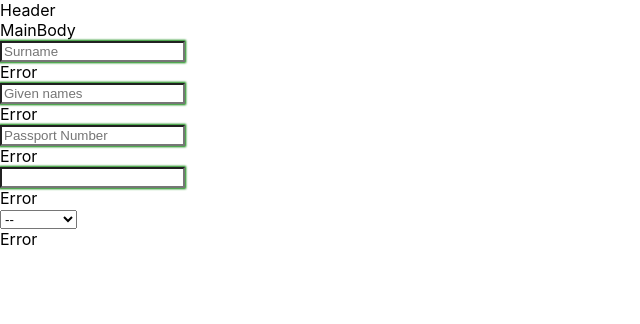
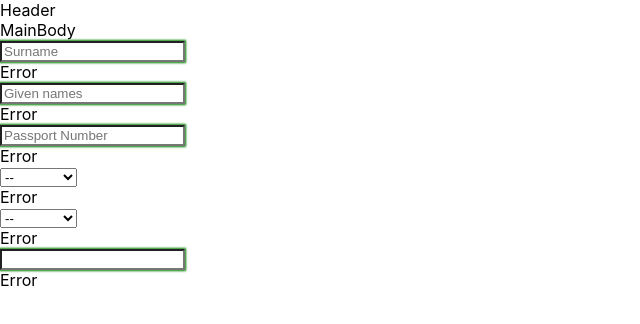
Before and after one commit to pgendre/n26-challenge-mrz-form, a React (Create React App) app: page / in a window 1280 px wide. Shown: the top 324 px of the page, without its empty margins (0-640 px from the left). Built offline with nearby package versions, Linux system fonts and the light colour scheme.

Commit message:
handle date change ok

```diff
--- a/src/components/common/form-input.jsx
+++ b/src/components/common/form-input.jsx
@@ -19,7 +19,7 @@ class FormInput extends React.Component {
     <select {...this.props}>
       <option value={null}> -- </option>
       {this.props.options.map(o => (
-        <option key={o.value} value={o.option}>
+        <option key={o.value} value={o.value}>
           {o.label}
         </option>
       ))}
--- a/src/components/main_body/form_global/form-global.jsx
+++ b/src/components/main_body/form_global/form-global.jsx
@@ -21,7 +21,7 @@ class FormGlobal extends React.Component {
       value: '',
       error: null
     },
-    country: {
+    issuingCountry: {
       value: '',
       error: null
     },
@@ -39,38 +39,59 @@ class FormGlobal extends React.Component {
     }
   }
 
-  handleChange = (evt, targetedKey) => {
-    this.setState(
-      _.set(_.clone(this.state), `${targetedKey}.value`, evt.target.value)
-    )
+  changeState = (value, targetedKey) => {
+    this.setState(_.set(_.clone(this.state), `${targetedKey}.value`, value))
   }
 
+  handleChange = (evt, targetedKey) =>
+    this.changeState(evt.target.value, targetedKey)
+
+  handleDateChange = (date, targetedKey) => this.changeState(date, targetedKey)
+
   render() {
+    console.log('NEW STATE =', this.state)
     return (
       <div>
         <FormInput
+          type="text"
           placeholder={formDescription.surname.placeholder}
           pattern={formDescription.surname.regex}
           value={this.state.surname.value}
           onChange={evt => this.handleChange(evt, 'surname')}
-          type="text"
         />
         <FormInput
+          type="text"
           placeholder={formDescription.givenNames.placeholder}
           pattern={formDescription.givenNames.regex}
           value={this.state.givenNames.value}
           onChange={evt => this.handleChange(evt, 'givenNames')}
-          type="text"
         />
         <FormInput
+          type="text"
           placeholder={formDescription.passportNumber.placeholder}
           pattern={formDescription.passportNumber.regex}
           value={this.state.passportNumber.value}
           onChange={evt => this.handleChange(evt, 'passportNumber')}
-          type="text"
         />
-        <FormInput type="date-picker" />
-        <FormInput type="select" options={countries} />
+
+        <FormInput
+          type="select"
+          options={countries}
+          onChange={evt => this.handleChange(evt, 'issuingCountry')}
+          value={this.state.issuingCountry.value}
+        />
+
+        <FormInput
+          type="select"
+          options={countries}
+          onChange={evt => this.handleChange(evt, 'nationality')}
+          value={this.state.nationality.value}
+        />
+
+        <FormInput
+          type="date-picker"
+          onChange={evt => this.handleDateChange(evt, 'dateOfBirth')}
+        />
       </div>
     )
   }
```
